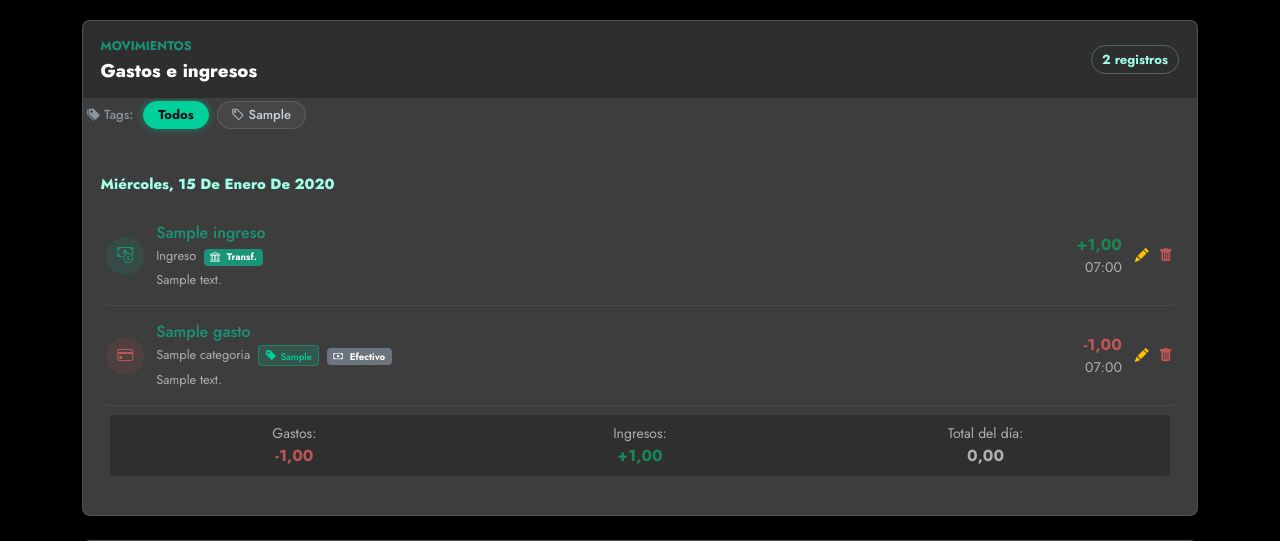
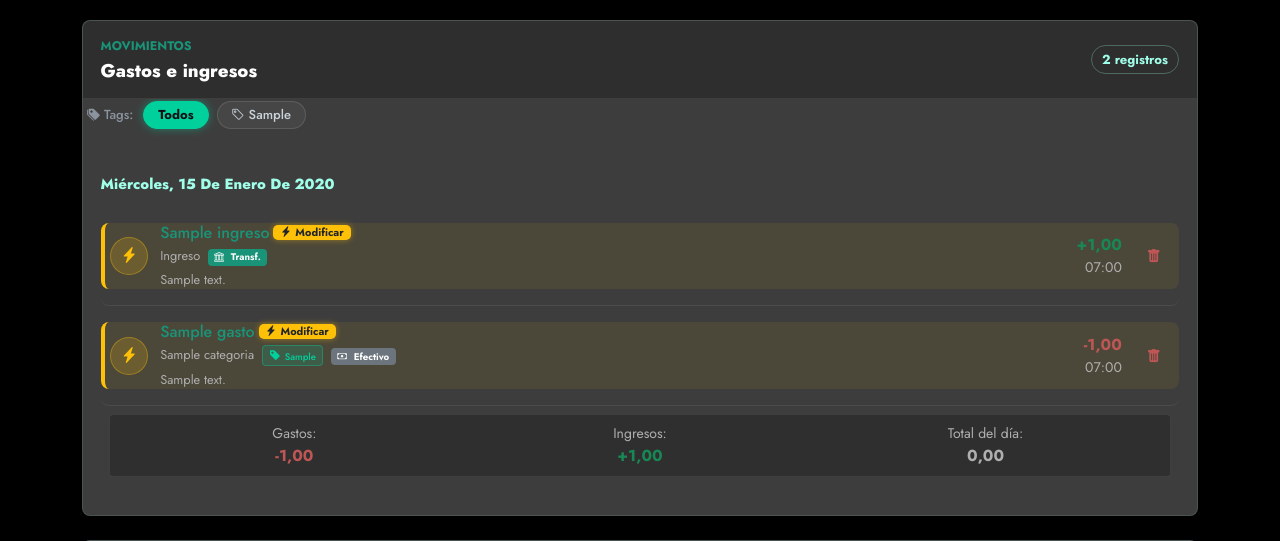
Before and after one commit to orquera10/ga-tos, a Django app: page /presupuesto/1/ in a window 1280 px wide. Shown: the part 867-1408 px from the top of the page. Run offline with Django 5.2, Linux system fonts and the light colour scheme; a user stored in the database is signed in; tables that the repository leaves empty hold one stand-in row (values such as "Sample post"); some libraries are stand-ins or nearby versions.

Commit message:
feat: asignar rayito a movimientos rapidos pendientes, quitar marcas de transacciones normales y remover rayito al modificar

```diff
--- a/src/api/views.py
+++ b/src/api/views.py
@@ -279,7 +279,8 @@ def crear_gasto_api(request):
         monto=monto,
         metodo_pago=metodo_pago,
         descripcion=descripcion or None,
-        fecha=fecha or timezone.localtime(timezone.now())
+        fecha=fecha or timezone.localtime(timezone.now()),
+        es_rapido=True
     )
     gasto.full_clean()
     gasto.save()
@@ -373,7 +374,8 @@ def crear_ingreso_api(request):
         monto=monto,
         tipo_ingreso=tipo_ingreso,
         cuenta_bancaria=cuenta_bancaria,
-        descripcion=data.get('descripcion') or None
+        descripcion=data.get('descripcion') or None,
+        es_rapido=True
     )
     ingreso.full_clean()
     ingreso.save()
--- a/src/presupuestos/models.py
+++ b/src/presupuestos/models.py
@@ -163,6 +163,7 @@ class Gasto(models.Model):
     monto = models.DecimalField(max_digits=10, decimal_places=2)
     metodo_pago = models.CharField(max_length=20, choices=METODOS_PAGO, default='efectivo')
     fecha = models.DateTimeField(default=timezone.now)
+    es_rapido = models.BooleanField(default=False, verbose_name="Carga rápida pendiente")
 
     def clean(self):
         super().clean()
@@ -202,6 +203,7 @@ class Ingreso(models.Model):
     monto = models.DecimalField(max_digits=10, decimal_places=2)
     tipo_ingreso = models.CharField(max_length=20, choices=TIPOS_INGRESO, default='transferencia')
     fecha = models.DateTimeField(default=timezone.now)
+    es_rapido = models.BooleanField(default=False, verbose_name="Carga rápida pendiente")
 
     def clean(self):
         super().clean()
--- a/src/presupuestos/templates/presupuestos/ver_presupuesto.html
+++ b/src/presupuestos/templates/presupuestos/ver_presupuesto.html
@@ -305,16 +305,20 @@
                         <div class="transaccion-surface">
                         <!-- Columna 1: Contenido -->
                         {% if transaccion|model_name == 'gasto' %}
-                        <a href="{% url 'presupuestos:ver_gasto' transaccion.id %}" class="transaccion-contenido text-decoration-none gasto-contenido">
+                        <a href="{% if transaccion|es_transaccion_rapida %}{% url 'presupuestos:editar_gasto' transaccion.id %}{% else %}{% url 'presupuestos:ver_gasto' transaccion.id %}{% endif %}" class="transaccion-contenido text-decoration-none gasto-contenido">
                             <span class="transaccion-icono" aria-hidden="true">
+                                {% if transaccion|es_transaccion_rapida %}
+                                <i class="bi bi-lightning-charge-fill"></i>
+                                {% else %}
                                 <i class="bi bi-credit-card"></i>
+                                {% endif %}
                             </span>
                             <div class="transaccion-info">
                                 <h6 class="transaccion-nombre gasto-nombre mb-1 d-flex align-items-center flex-wrap gap-1">
                                     <span>{{ transaccion.nombre }}</span>
                                     {% if transaccion|es_transaccion_rapida %}
                                     <span class="badge bg-warning text-dark fw-bold d-inline-flex align-items-center" style="font-size: 0.68rem; padding: 2px 7px; border-radius: 5px; box-shadow: 0 0 6px rgba(255, 193, 7, 0.45);" title="Cargado rápido - Toca para completar">
-                                        <i class="bi bi-pencil-fill me-1"></i>Completar
+                                        <i class="bi bi-lightning-charge-fill me-1"></i>Modificar
                                     </span>
                                     {% endif %}
                                 </h6>
@@ -341,16 +345,20 @@
                             </div>
                         </a>
                         {% else %}
-                        <a href="{% url 'presupuestos:ver_ingreso' transaccion.id %}" class="transaccion-contenido text-decoration-none gasto-contenido">
+                        <a href="{% if transaccion|es_transaccion_rapida %}{% url 'presupuestos:editar_ingreso' transaccion.id %}{% else %}{% url 'presupuestos:ver_ingreso' transaccion.id %}{% endif %}" class="transaccion-contenido text-decoration-none gasto-contenido">
                             <span class="transaccion-icono" aria-hidden="true">
+                                {% if transaccion|es_transaccion_rapida %}
+                                <i class="bi bi-lightning-charge-fill"></i>
+                                {% else %}
                                 <i class="bi bi-cash-coin"></i>
+                                {% endif %}
                             </span>
                             <div class="transaccion-info">
                                 <h6 class="transaccion-nombre gasto-nombre mb-1 d-flex align-items-center flex-wrap gap-1">
                                     <span>{{ transaccion.nombre }}</span>
                                     {% if transaccion|es_transaccion_rapida %}
                                     <span class="badge bg-warning text-dark fw-bold d-inline-flex align-items-center" style="font-size: 0.68rem; padding: 2px 7px; border-radius: 5px; box-shadow: 0 0 6px rgba(255, 193, 7, 0.45);" title="Cargado rápido - Toca para completar">
-                                        <i class="bi bi-pencil-fill me-1"></i>Completar
+                                        <i class="bi bi-lightning-charge-fill me-1"></i>Modificar
                                     </span>
                                     {% endif %}
                                 </h6>
@@ -396,18 +404,12 @@
                                 </div>
                             </div>
                             {% if puede_editar %}
-                            <div class="transaccion-accion gasto-accion d-flex align-items-center gap-2">
+                            <div class="transaccion-accion gasto-accion">
                                 {% if transaccion|model_name == 'gasto' %}
-                                <a href="{% url 'presupuestos:editar_gasto' transaccion.id %}" class="btn btn-sm btn-link text-warning p-0" title="Editar gasto" aria-label="Editar gasto">
-                                    <i class="bi bi-pencil-fill"></i>
-                                </a>
                                 <a href="{% url 'presupuestos:eliminar_gasto' transaccion.id %}" class="btn btn-sm btn-link text-danger p-0 js-delete-modal" title="Eliminar gasto" aria-label="Eliminar gasto" data-delete-type="gasto" data-delete-name="{{ transaccion.nombre }}" data-delete-amount="-{{ transaccion.monto|floatformat:2 }} {{ transaccion.get_moneda_display }}">
                                     <i class="bi bi-trash-fill"></i>
                                 </a>
                                 {% else %}
-                                <a href="{% url 'presupuestos:editar_ingreso' transaccion.id %}" class="btn btn-sm btn-link text-warning p-0" title="Editar ingreso" aria-label="Editar ingreso">
-                                    <i class="bi bi-pencil-fill"></i>
-                                </a>
                                 <a href="{% url 'presupuestos:eliminar_ingreso' transaccion.id %}" class="btn btn-sm btn-link text-danger p-0 js-delete-modal" title="Eliminar ingreso" aria-label="Eliminar ingreso" data-delete-type="ingreso" data-delete-name="{{ transaccion.nombre }}" data-delete-amount="+{{ transaccion.monto|floatformat:2 }}">
                                     <i class="bi bi-trash-fill"></i>
                                 </a>
--- a/src/presupuestos/templatetags/filters.py
+++ b/src/presupuestos/templatetags/filters.py
@@ -57,10 +57,12 @@ def sub(value, arg):
 def es_transaccion_rapida(transaccion):
     """
     Determina si un gasto o ingreso fue cargado rápido y requiere completarse/editarse.
-    Detecta si tiene 'rapido', 'rápido', '⚡' en el nombre, o si es un gasto sin categoría.
+    Detecta si tiene flag es_rapido, 'rapido', 'rápido', '⚡' en el nombre, o si es un gasto sin categoría.
     """
     if not transaccion:
         return False
+    if getattr(transaccion, 'es_rapido', False):
+        return True
     nombre = str(getattr(transaccion, 'nombre', '') or '').lower()
     if any(k in nombre for k in ['rápido', 'rapido', '⚡', 'rapida', 'rápida']):
         return True
--- a/src/presupuestos/views.py
+++ b/src/presupuestos/views.py
@@ -415,10 +415,17 @@ class GastoUpdateView(GastoEditableMixin, UpdateView):
         return context
 
     def form_valid(self, form):
-        # Guardar el gasto con el archivo adjunto
-        gasto = form.save(user=self.request.user)
+        response = super().form_valid(form)
+        gasto = self.object
+        gasto.es_rapido = False
+        if gasto.nombre:
+            if gasto.nombre.startswith('⚡ '):
+                gasto.nombre = gasto.nombre[2:].strip()
+            elif gasto.nombre.startswith('⚡'):
+                gasto.nombre = gasto.nombre[1:].strip()
+        gasto.save()
         messages.success(self.request, 'Gasto actualizado exitosamente')
-        return super().form_valid(form)
+        return response
 
 class GastoDeleteView(GastoEditableMixin, DeleteView):
     model = Gasto
@@ -460,7 +467,7 @@ class IngresoUpdateView(IngresoEditableMixin, UpdateView):
     template_name = 'presupuestos/ingreso_form.html'
 
     def get_success_url(self):
-        return reverse_lazy('presupuestos:ver_ingreso', kwargs={'pk': self.object.pk})
+        return reverse_lazy('presupuestos:ver_presupuesto', kwargs={'pk': self.object.presupuesto.pk})
 
     def get_form_kwargs(self):
         kwargs = super().get_form_kwargs()
@@ -468,8 +475,15 @@ class IngresoUpdateView(IngresoEditableMixin, UpdateView):
         return kwargs
 
     def form_valid(self, form):
-        # Guardar el ingreso
         response = super().form_valid(form)
+        ingreso = self.object
+        ingreso.es_rapido = False
+        if ingreso.nombre:
+            if ingreso.nombre.startswith('⚡ '):
+                ingreso.nombre = ingreso.nombre[2:].strip()
+            elif ingreso.nombre.startswith('⚡'):
+                ingreso.nombre = ingreso.nombre[1:].strip()
+        ingreso.save()
         self.object.presupuesto.actualizar_monto_restante()
         messages.success(self.request, 'Ingreso actualizado correctamente')
         return response
```
Also changed, not shown: src/presupuestos/migrations/0017_gasto_es_rapido_ingreso_es_rapido.py (added).
